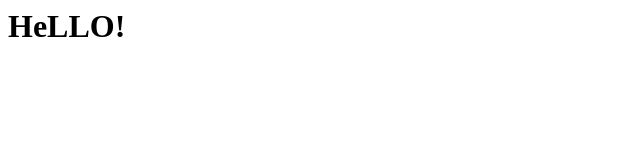
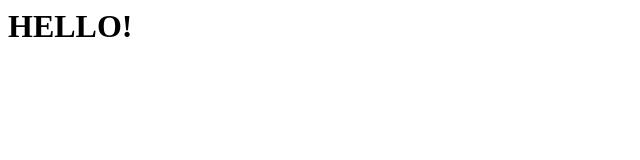
Before and after one commit to cs-wesley-silva/test-pr, a plain HTML site: page index.html in a window 1280 px wide. Shown: the full height of the page, 0-640 px from the left. Drawn offline with Linux system fonts and the light colour scheme.

Commit message:
Fixed typo
Fixed typo

```diff
--- a/index.html
+++ b/index.html
@@ -1 +1 @@
-<h1> HeLLO! </h1>
+<h1> HELLO! </h1>
```
